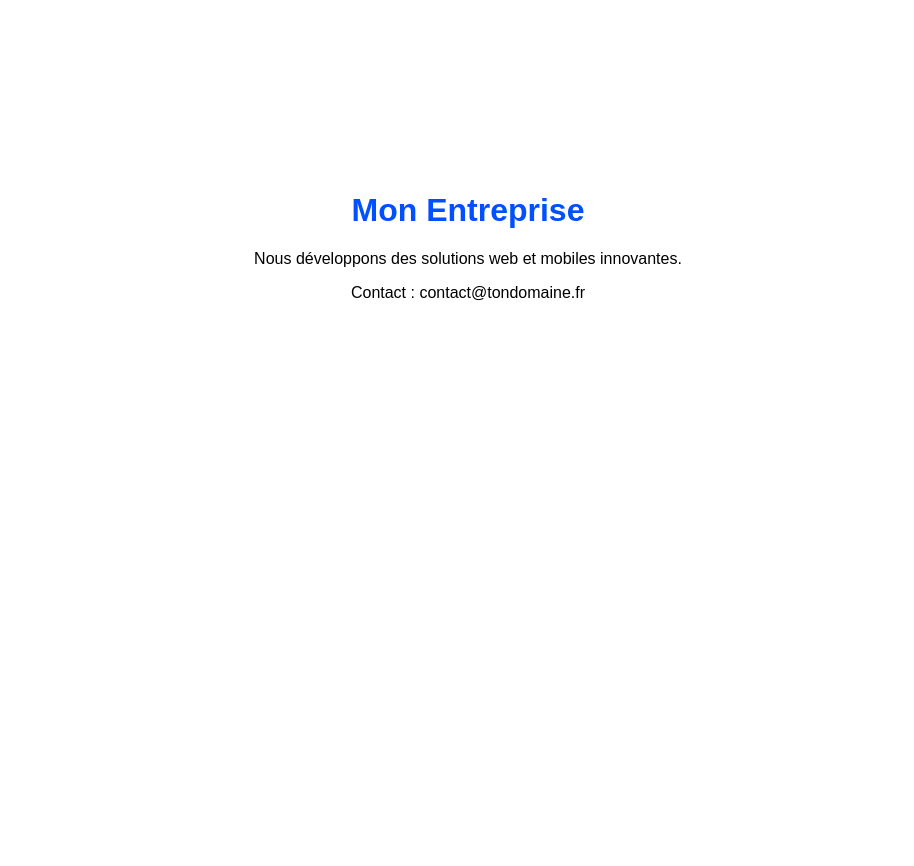
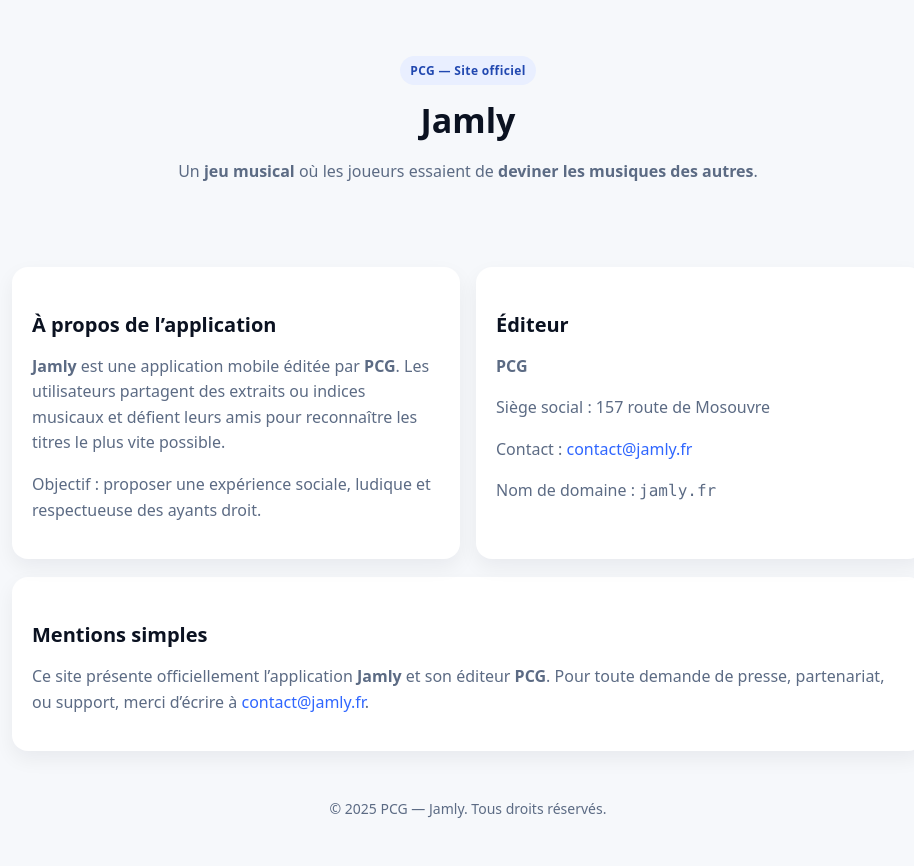
Before and after one commit to adhorne69/adhorne69.github.io, a plain HTML site: page index.html in a window 1280 px wide. Shown: the whole page, without its empty margins (172-1086 px from the left). Before the commit the page ends 800 px from the top, so only its background shows below. Drawn offline with Linux system fonts and the light colour scheme.

Commit message:
Revise HTML structure and metadata for Jamly
Updated the title, viewport meta tag, and added Open Graph metadata for better SEO and social sharing.

```diff
--- a/index.html
+++ b/index.html
@@ -2,16 +2,105 @@
 <html lang="fr">
 <head>
   <meta charset="UTF-8" />
-  <meta name="viewport" content="width=device-width, initial-scale=1.0" />
-  <title>Mon Entreprise</title>
+  <meta name="viewport" content="width=device-width, initial-scale=1" />
+  <title>Jamly – PCG</title>
+  <meta name="description" content="Jamly, un jeu musical par PCG : devinez les musiques des autres joueurs. Informations officielles de l'éditeur et contacts." />
+
+  <!-- Open Graph (prévisualisation réseaux) -->
+  <meta property="og:title" content="Jamly – Jeu musical par PCG" />
+  <meta property="og:description" content="Devinez les musiques des autres joueurs. Éditeur : PCG." />
+  <meta property="og:type" content="website" />
+  <meta property="og:url" content="https://jamly.fr/" />
+
   <style>
-    body { font-family: Arial, sans-serif; text-align: center; margin-top: 15%; }
-    h1 { color: #0050ff; }
+    :root { --fg:#0b1221; --muted:#5c6b84; --brand:#2f66ff; }
+    *{box-sizing:border-box}
+    body{
+      margin:0; font-family:system-ui,-apple-system,Segoe UI,Roboto,Ubuntu,Inter,Arial,sans-serif;
+      color:var(--fg); background:#f6f8fb;
+    }
+    header, main, footer{
+      max-width:960px; margin:auto; padding:24px;
+    }
+    header{
+      padding-top:56px; text-align:center;
+    }
+    .badge{display:inline-block; padding:6px 10px; border-radius:999px; background:#e9efff; color:#2148b0; font-weight:600; font-size:12px; letter-spacing:.03em}
+    h1{margin:12px 0 6px; font-size:34px}
+    h2{margin:24px 0 8px; font-size:20px}
+    p{color:var(--muted); line-height:1.6}
+    .card{
+      background:#fff; border-radius:16px; padding:20px; box-shadow:0 8px 20px rgba(16,24,40,.06);
+      margin-top:18px;
+    }
+    .grid{display:grid; gap:16px}
+    @media (min-width:720px){ .grid{grid-template-columns:1fr 1fr} }
+    .mono{font-family:ui-monospace,SFMono-Regular,Menlo,Monaco,Consolas,"Liberation Mono","Courier New",monospace}
+    footer{color:var(--muted); font-size:14px; text-align:center; padding-bottom:48px}
+    a{color:var(--brand); text-decoration:none}
+    a:hover{text-decoration:underline}
+    .sr-only{position:absolute; width:1px; height:1px; padding:0; margin:-1px; overflow:hidden; clip:rect(0,0,0,0); border:0}
   </style>
+
+  <!-- Données structurées (Organization + Product) -->
+  <script type="application/ld+json">
+  {
+    "@context": "https://schema.org",
+    "@type": "Organization",
+    "name": "PCG",
+    "url": "https://jamly.fr/",
+    "logo": "https://jamly.fr/icon.png",
+    "address": {
+      "@type": "PostalAddress",
+      "streetAddress": "157 route de Mosouvre",
+      "addressCountry": "FR"
+    },
+    "contactPoint": [{
+      "@type": "ContactPoint",
+      "contactType": "customer support",
+      "email": "contact@jamly.fr"
+    }]
+  }
+  </script>
 </head>
 <body>
-  <h1>Mon Entreprise</h1>
-  <p>Nous développons des solutions web et mobiles innovantes.</p>
-  <p>Contact : contact@tondomaine.fr</p>
+  <a class="sr-only" href="#contenu">Aller au contenu</a>
+
+  <header>
+    <div class="badge">PCG — Site officiel</div>
+    <h1>Jamly</h1>
+    <p>Un <strong>jeu musical</strong> où les joueurs essaient de <strong>deviner les musiques des autres</strong>.</p>
+  </header>
+
+  <main id="contenu">
+    <div class="grid">
+      <section class="card" aria-labelledby="a-propos">
+        <h2 id="a-propos">À propos de l’application</h2>
+        <p><strong>Jamly</strong> est une application mobile éditée par <strong>PCG</strong>. Les utilisateurs partagent des extraits ou indices musicaux et défient leurs amis pour reconnaître les titres le plus vite possible.</p>
+        <p>Objectif&nbsp;: proposer une expérience sociale, ludique et respectueuse des ayants droit.</p>
+      </section>
+
+      <section class="card" aria-labelledby="editeur">
+        <h2 id="editeur">Éditeur</h2>
+        <p><strong>PCG</strong></p>
+        <p>Siège social : 157 route de Mosouvre</p>
+        <p>Contact : <a href="mailto:contact@jamly.fr">contact@jamly.fr</a></p>
+        <p>Nom de domaine : <span class="mono">jamly.fr</span></p>
+      </section>
+    </div>
+
+    <section class="card" aria-labelledby="mentions">
+      <h2 id="mentions">Mentions simples</h2>
+      <p>Ce site présente officiellement l’application <strong>Jamly</strong> et son éditeur <strong>PCG</strong>. Pour toute demande de presse, partenariat, ou support, merci d’écrire à <a href="mailto:contact@jamly.fr">contact@jamly.fr</a>.</p>
+    </section>
+  </main>
+
+  <footer>
+    © <span id="y"></span> PCG — Jamly. Tous droits réservés.
+  </footer>
+
+  <script>
+    document.getElementById("y").textContent = new Date().getFullYear();
+  </script>
 </body>
 </html>
```
